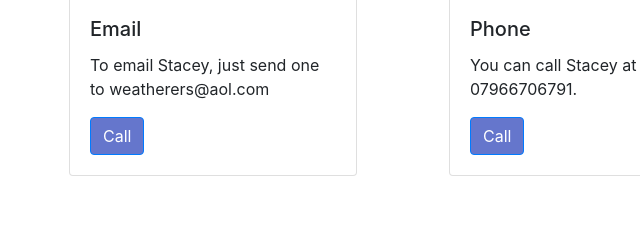
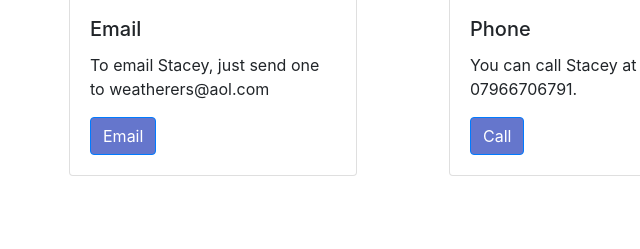
Before and after one commit to ClicksClients/stone-cheadle-chell-taekwondo, a plain HTML site: page index.html in a window 1280 px wide. Shown: the part 5001-5250 px from the top of the page, 16-656 px from the left. Drawn offline with nearby package versions, Linux system fonts and the light colour scheme.

Commit message:
Update index.html

```diff
--- a/index.html
+++ b/index.html
@@ -337,7 +337,7 @@
                 href="mailto:weatherers@aol.com"
                 style="background-color:#6576CC"
                 class="btn btn-primary"
-                >Call</a
+                >Email</a
               >
             </div>
           </div>
```
